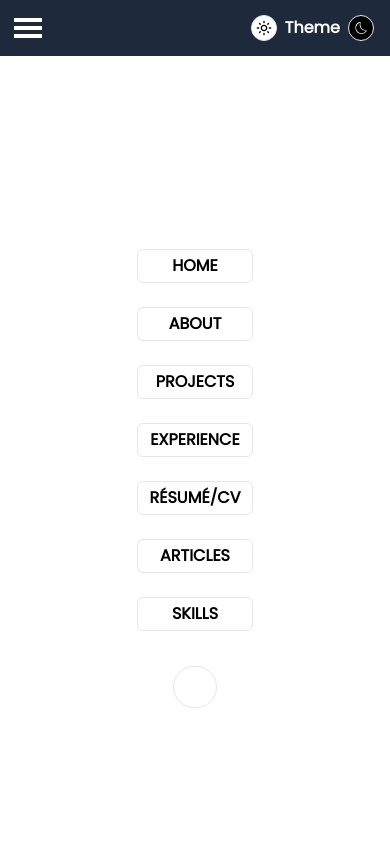
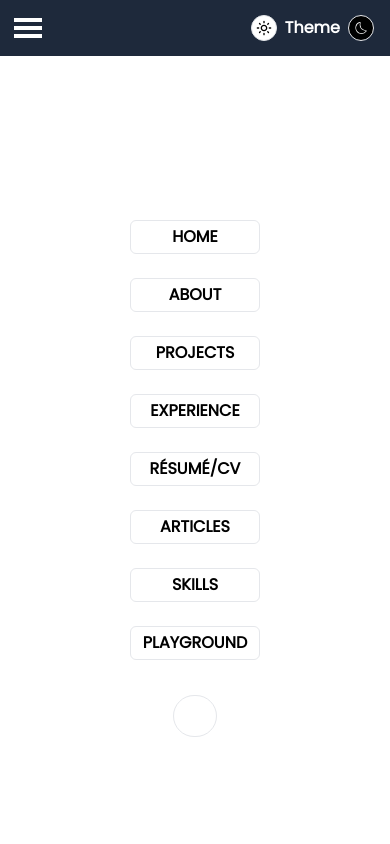
Before and after one commit to Nkemakolamuko/main-portfolio, a React (Vite) app: page / in a window 390 px wide. Both pictures are taken after a click on the element 22 px from the left and 28 px from the top of the page. Shown: the top 844 px of the page. Built offline with nearby package versions, Linux system fonts and the light colour scheme.

Commit message:
Add link to -plaground- on mobile devices --

```diff
--- a/src/components/pages/components/HeaderHamburger.jsx
+++ b/src/components/pages/components/HeaderHamburger.jsx
@@ -85,6 +85,17 @@ const HeaderHamburger = ({ hideHamburger }) => {
             SKILLS
           </li>
         </Link>
+        <Link to="/playground" className="">
+          <li
+            className={`${
+              theme === "dark"
+                ? "bg-white text-black font-semibold"
+                : "bg-[#1e293b] text-white"
+            } active:bg-blue-500 border py-1 px-3 rounded-md active:scale-90`}
+          >
+            PLAYGROUND
+          </li>
+        </Link>
       </ul>
       <p
         className={`border rounded-full px-4 py-2 cursor-pointer ${
```
